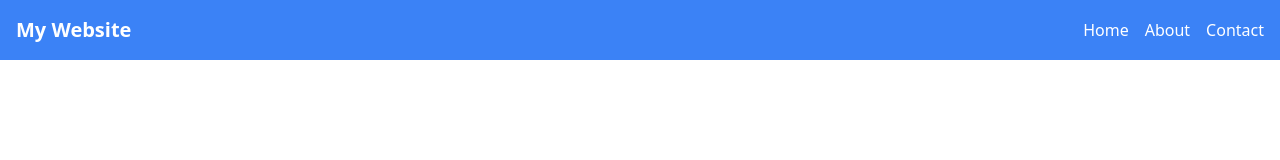
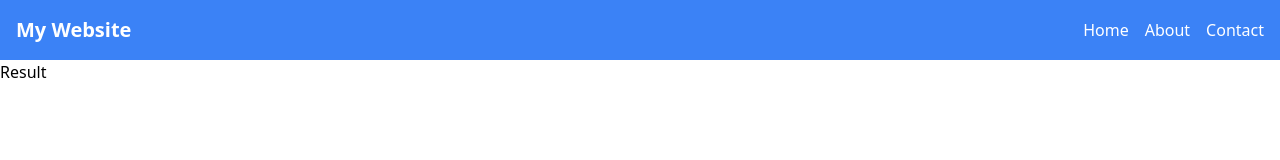
Before and after one commit to Banendra17/Rekom, a React (Create React App) app in the folder feapp/: page /result in a window 1280 px wide. Shown: the top 160 px of the page. Built offline with nearby package versions, Linux system fonts and the light colour scheme.

Commit message:
add(pages) : add pages result

```diff
--- a/feapp/src/App.js
+++ b/feapp/src/App.js
@@ -5,7 +5,7 @@ import { BrowserRouter as Router, Route, Routes } from 'react-router-dom';
 import Header from './components/Header';
 import Home from './pages/Home';
 import About from './pages/About';
-// import Contact from './pages/Contact';
+import Result from './pages/Result';
 
 const App = () => {
   return (
@@ -16,7 +16,7 @@ const App = () => {
           <Routes>
             <Route path="/" element={<Home />} />
             <Route path="/about" element={<About />} />
-            {/* <Route path="/contact" element={<Contact />} /> */}
+            <Route path="/result" element={<Result />} />
           </Routes>
         </main>
       </div>
--- /dev/null
+++ b/feapp/src/pages/Result.jsx
@@ -0,0 +1,9 @@
+import React, { Component } from 'react'
+
+export default class Result extends Component {
+  render() {
+    return (
+      <div>Result</div>
+    )
+  }
+}
```
